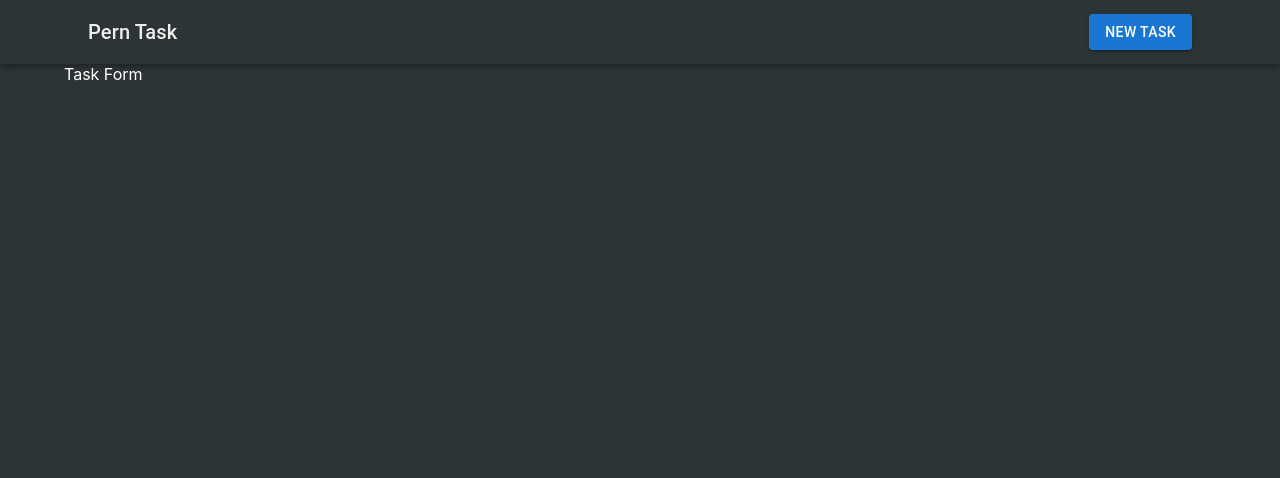
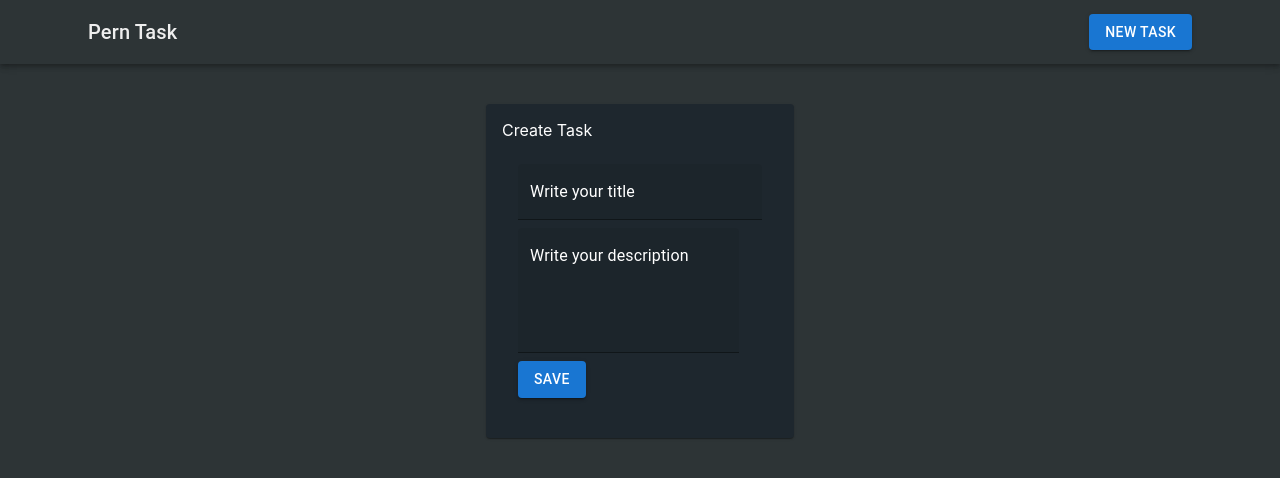
Before and after one commit to CristianG5/PERN-Tasks, a React (Create React App) app in the folder client/: page /task/new in a window 1280 px wide. Shown: the top 478 px of the page. Built offline with nearby package versions, Linux system fonts and the light colour scheme.

Commit message:
Descripción breve de los cambios

```diff
--- a/client/src/components/TasksForm.js
+++ b/client/src/components/TasksForm.js
@@ -1,9 +1,108 @@
-import React from 'react';
+import {Grid, Typography, Card, CardContent, TextField, Button} from '@mui/material'
+import {useState, useEffect} from 'react';
 
 export default function TasksForm() {
+
+  const [task, setTask] = useState({
+    title:'',
+    description:'',
+  })
+
+  const handleSubmit = (e) => {
+    e.preventDefault();
+
+    console.log(task);
+  }
+
+  const handleChange = e =>
+    //console.log(e.target.name, e.target.value)
+    setTask({...task, [e.target.name]: e.target.value});
+
+
   return (
-    <div>
-      Task Form
-    </div>
+    <Grid
+      container
+      direction="column"
+      alignItems="center"
+      justifyContent="center"
+    >
+      <Grid item x3={3}>
+        <Card
+          sx={{mt:5}}
+          style={{
+            backgroundColor:'#1e272e',
+            padding: '1rem'
+          }}
+        >
+          <Typography
+            variant='5'
+            textAlign='center'
+            color='white'
+          >
+            Create Task
+          </Typography>
+          <CardContent>
+            <form onSubmit={handleSubmit}>
+              <TextField
+                variant='filled'
+                label='Write your title'
+                sx={{
+                  display:'block',
+                  margin:'.5rem 0'
+                }}
+
+                name='title'
+                onChange={handleChange}
+                inputProps={{
+                  style:{
+                    color:'white'
+                  }
+                }}
+
+                InputLabelProps={{
+                  style:{
+                      color:'white'
+                  }
+                }}
+
+              />
+
+              <TextField
+                variant='filled'
+                label='Write your description'
+                multiline
+                rows={4}
+                sx={{
+                  display:'block',
+                  margin:'.5rem 0'
+                }}
+
+                name='description'
+                onChange={handleChange}
+                inputProps={{
+                  style:{
+                    color:'white'
+                  }
+                }}
+
+                InputLabelProps={{
+                  style:{
+                      color:'white'
+                  }
+                }}
+              />
+
+              <Button
+                variant="contained"
+                color='primary'
+                type='submit'
+              >
+                Save
+              </Button>
+            </form>
+          </CardContent>
+        </Card>
+      </Grid>
+    </Grid>
   )
 }
```
